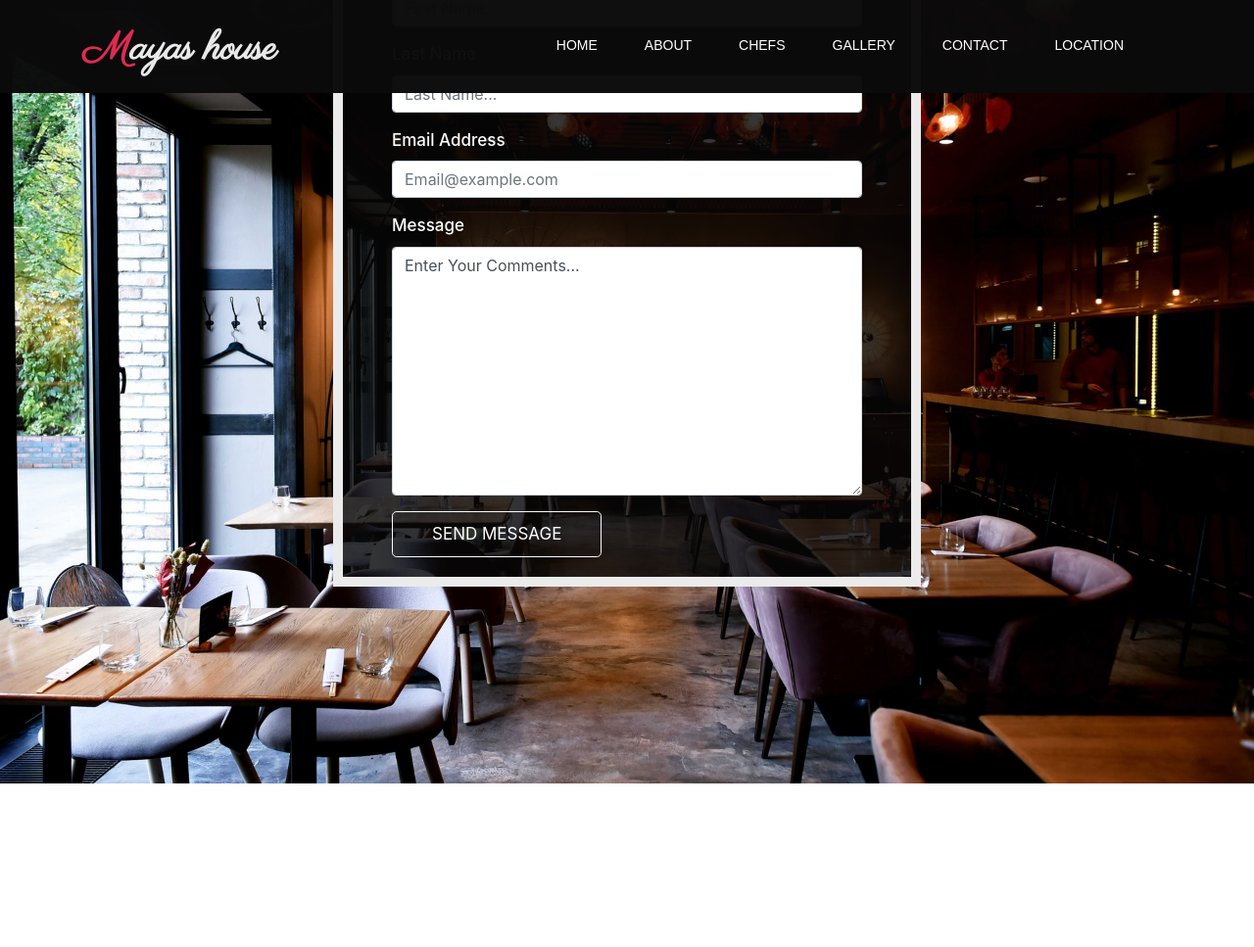
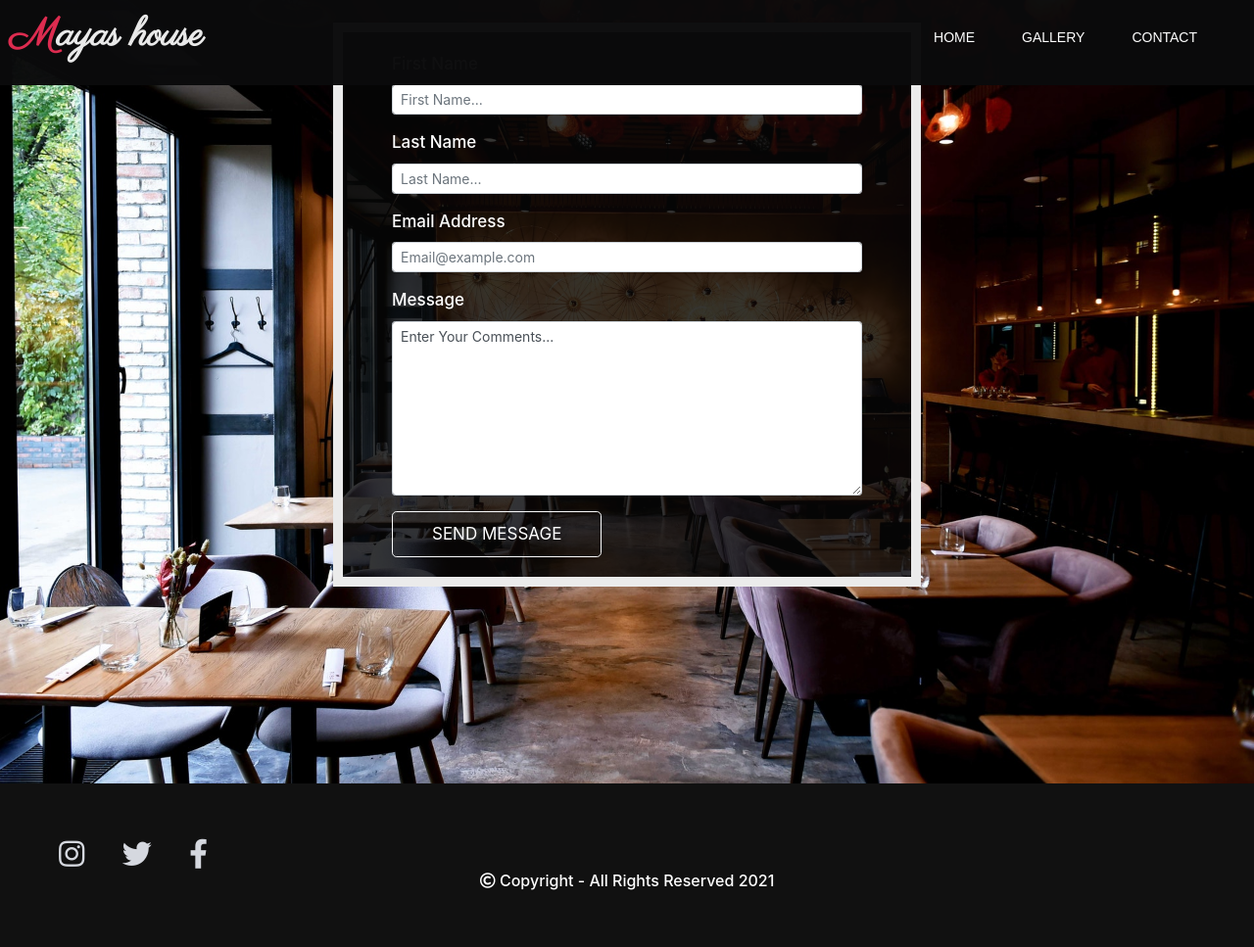
Before and after one commit to MattB859/Ms1-Malaysian-Restaurant, a plain HTML site: page contact.html in a window 1280 px wide. Shown: the whole page at 98% size. Before the commit the page ends 800 px from the top, so only its background shows below. Drawn offline with nearby package versions, Linux system fonts and the light colour scheme; a web font is replaced by a local one.

Commit message:
fix the bug causing contact form to be out of position

```diff
--- a/contact.html
+++ b/contact.html
@@ -6,10 +6,9 @@
     <meta http-equiv="X-UA-Compatible" content="IE=edge">
     <meta name="viewport" content="width=device-width, initial-scale=1.0">
     <title>malaysian restaurant | malaysian food</title>
-    <link rel="stylesheet" href="https://stackpath.bootstrapcdn.com/bootstrap/4.1.3/css/bootstrap.min.css">
+    <link rel="stylesheet" href="https://stackpath.bootstrapcdn.com/bootstrap/4.1.3/css/bootstrap.min.css" integrity="sha384-MCw98/SFnGE8fJT3GXwEOngsV7Zt27NXFoaoApmYm81iuXoPkFOJwJ8ERdknLPMO" crossorigin="anonymous">
     <link rel="stylesheet" href="https://use.fontawesome.com/releases/v5.15.3/css/all.css">
-    <link rel="stylesheet"
-        href="https://fonts.googleapis.com/css2?family=Open+Sans:wght@700&family=Parisienne&display=swap">
+    <link rel="stylesheet" href="https://fonts.googleapis.com/css2?family=Open+Sans:wght@700&family=Parisienne&display=swap">
     <link rel="stylesheet" href="https://fonts.googleapis.com/css2?family=Volkhov:ital@1&display=swap">
     <link rel="stylesheet" href="https://fonts.googleapis.com/css2?family=Merienda&display=swap">
     <link rel="stylesheet" href="css/style.css" type="text/css">
@@ -19,15 +18,21 @@
 
     <!-- start of navigation -->
     <nav>
-        <div class="container">
-            <h1><a class="logo" href="index.html"><span>M</span>ayas house</a></h1>
-            <ul class=" navbar-nav navbar-expand-md justify-content-end">
+        <div class="main-container">
+            <a class="logo" href="#home"><span>M</span>ayas house</a>
+
+            <button class="navbar-toggler d-lg-none" type="button" data-toggle="collapse"
+                data-target="#navbarToggle" aria-controls="navbarToggleExternalContent" aria-expanded="false"
+                aria-label="Toggle navigation">
+                <span class="fas fa-bars"></i></span>
+            </button>
+
+            <div class="collapse navbar-collapse d-lg-block" id="navbarToggle">
+                <ul class="navbar-nav navbar-expand-lg justify-content-end">
                 <li class="nav-item mr-5"><a class="nav-link" href="index.html">home</a></li>
-               <li class="nav-item mr-5"><a class="nav-link" href="#about">about</a></li>
-                <li class="nav-item mr-5"><a class="nav-link" href="#chefs">chefs</a></li>
                 <li class="nav-item mr-5"><a class="nav-link" href="#gallery">gallery</a></li>
                 <li class="nav-item mr-5"><a class="nav-link" href="#contact">contact</a></li>
-                <li class="nav-item mr-5"><a class="nav-link" href="index.html">location</a></li>
+
             </ul>
 
         </div>
@@ -53,10 +58,9 @@
 
     <!-- start of contact section -->
     <div class="container-fluid form_field">
-        <section class="container" id="contact">
-            <h1 class="title">Contact Us</h1>
-            <hr class="heading_line">
-            <form action="www.example.com/login.php" method="POST">
+        <section id="contact">
+            <h1 class="contact-title">Contact Us</h1>
+            <form action="/action_page.php" method="POST">
                 <div class="row">
                     <div class="col-xl-2">
                         <!-- contact info here -->
@@ -65,25 +69,25 @@
                         <fieldset class="field">
                             <div class="form-group">
                                 <label for="fname">First Name</label>
-                                <input type="text" class="form-control" name="firstname" id="fname"
+                                <input type="text" class="form-control form-control-sm" name="fname" id="fname"
                                     placeholder="First Name..." required />
                             </div>
                             <div class="form-group">
                                 <label for="lname">Last Name</label>
-                                <input type="text" class="form-control" name="lastname" id="lname"
+                                <input type="text" class="form-control form-control-sm" name="lname" id="lname"
                                     placeholder="Last Name..." required />
                             </div>
                             <div class="form-group">
                                 <label for="email" name="email">Email Address</label>
-                                <input type="email" class="form-control" name="email_address"
+                                <input type="email" class="form-control form-control-sm" name="email"
                                     placeholder="Email@example.com" id="email" required />
                             </div>
                             <div class="form-group">
-                                <label for="message">Message</label>
-                                <textarea name="comments" class="form-control" id="comments" cols="80"
-                                    rows="10">Enter Your Comments... </textarea>
+                                <label for="comments">Message</label>
+                                <textarea name="comments" class="form-control form-control-sm" id="comments" cols="80"
+                                    rows="8">Enter Your Comments... </textarea>
                             </div>
-                            <input type="submit" class=" btn btn-lg btn-outline-light " name="submit"
+                            <input type="submit" class="btn btn-lg btn-outline-light" name="submit"
                                 value="Send Message">
                         </fieldset>
                     </div>
@@ -94,3 +98,24 @@
         </section>
     </div>
     <!-- end of contact section -->
+
+    <!-- start of footer -->
+    <footer class="footer">
+        <div class="main-container">
+            <div class="social">
+                <a href="https://www.instagram.com/" target="_blank"><i class="fab fa-instagram"></i></a>
+                <a href="https://twitter.com/" target="_blank"><i class="fab fa-twitter"></i></a>
+                <a href="https://facebook.com/" target="_blank"><i class="fab fa-facebook-f"></i></a>
+            </div>
+        </div>
+            <h6 class="info"><i class="far fa-copyright"></i> Copyright - All Rights Reserved 2021 </h6>
+    </footer>
+    <!-- end of footer -->
+
+    <script src="https://code.jquery.com/jquery-3.3.1.slim.min.js"></script>
+    <script src="https://cdnjs.cloudflare.com/ajax/libs/popper.js/1.14.3/umd/popper.min.js"></script>
+    <script src="https://stackpath.bootstrapcdn.com/bootstrap/4.1.3/js/bootstrap.min.js"></script>
+
+</body>
+
+</html>
```
Also changed, not shown: index.html (+3 -3 lines).
